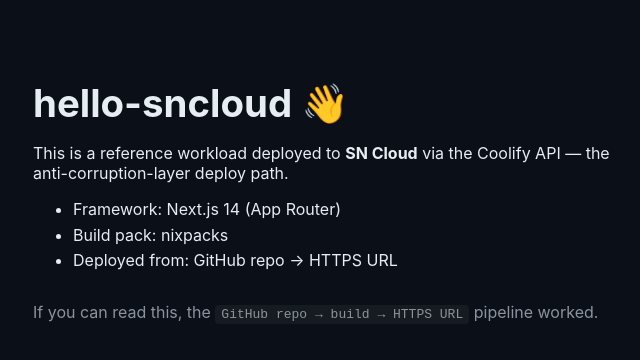
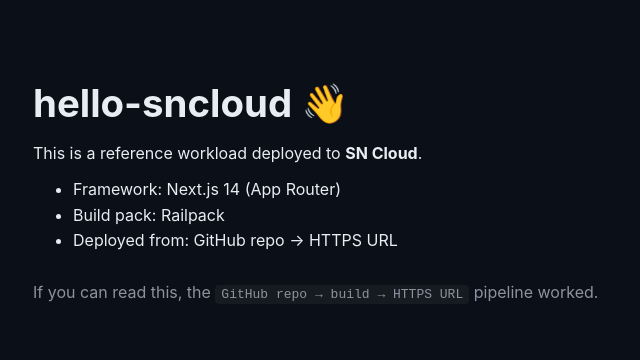
Before and after one commit to ibfaye-senatiq/hello-sncloud, a Next.js app: page / in a window 1280 px wide. Shown: the top 360 px of the page, without its empty margins (311-951 px from the left). Built offline with nearby package versions, Linux system fonts and the light colour scheme.

Commit message:
Update page.tsx

```diff
--- a/app/page.tsx
+++ b/app/page.tsx
@@ -3,12 +3,11 @@
     <main>
       <h1>hello-sncloud 👋</h1>
       <p>
-        This is a reference workload deployed to <strong>SN Cloud</strong> via
-        the Coolify API — the anti-corruption-layer deploy path.
+        This is a reference workload deployed to <strong>SN Cloud</strong>.
       </p>
       <ul>
         <li>Framework: Next.js 14 (App Router)</li>
-        <li>Build pack: nixpacks</li>
+        <li>Build pack: Railpack</li>
         <li>Deployed from: GitHub repo → HTTPS URL</li>
       </ul>
       <p className="muted">
```
